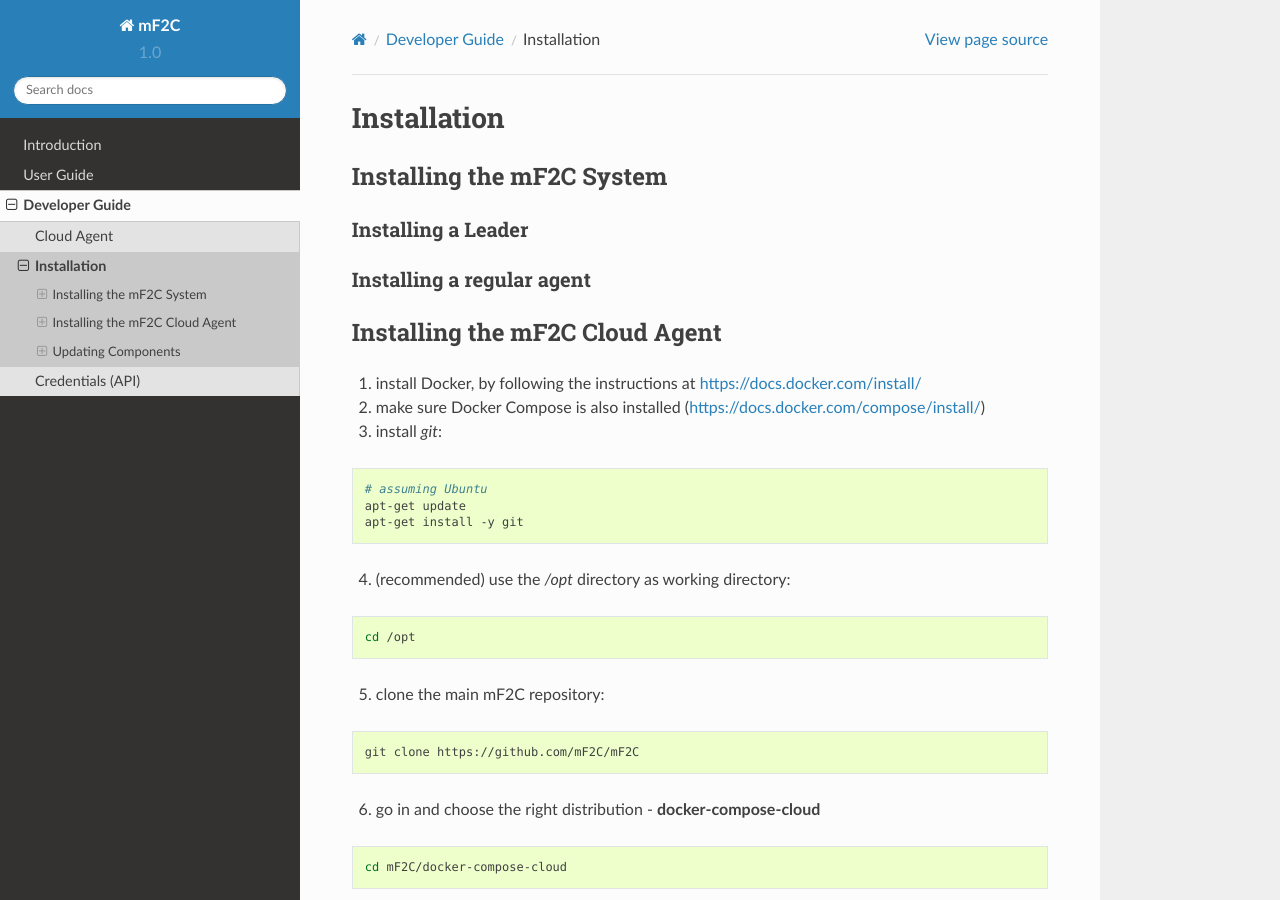
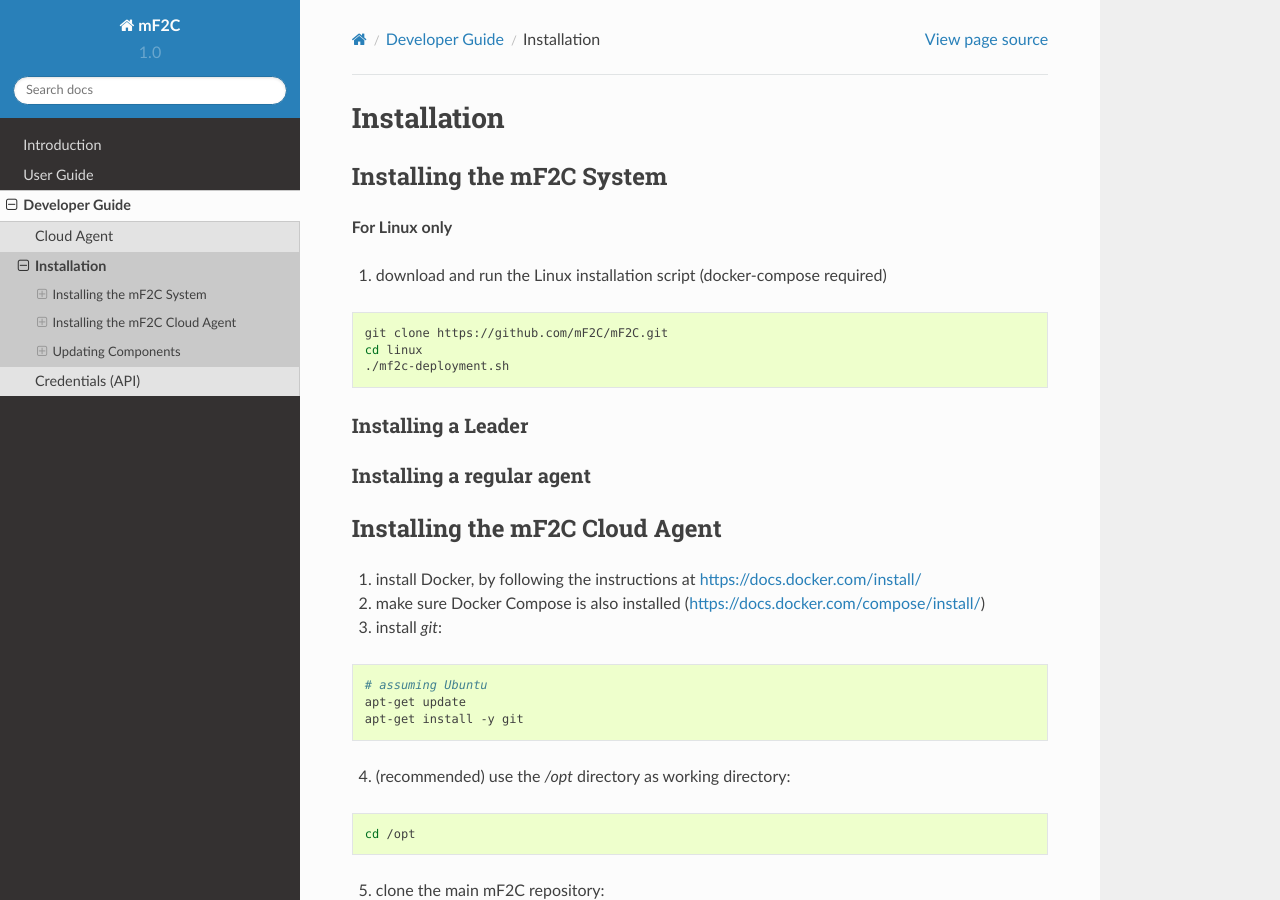
Before and after one commit to mF2C/Documentation, a Sphinx documentation site: the page built from documentation/developer_guide/installation.rst, in a window 1280 px wide and 900 px high. Built offline with Sphinx 7.4.7 and the Read the Docs theme 2.0.0, drawn with Linux system fonts in a browser that asks for light colours.

Commit message:
initialize deployment recipes

```diff
--- a/documentation/developer_guide/installation.rst
+++ b/documentation/developer_guide/installation.rst
@@ -3,6 +3,17 @@ Installation
 
 Installing the mF2C System
 --------------------------
+
+**For Linux only**
+
+1. download and run the Linux installation script (docker-compose required)
+
+.. code-block:: bash
+
+    git clone https://github.com/mF2C/mF2C.git
+    cd linux
+    ./mf2c-deployment.sh
+
 
 Installing a Leader
 ~~~~~~~~~~~~~~~~~~~
```
